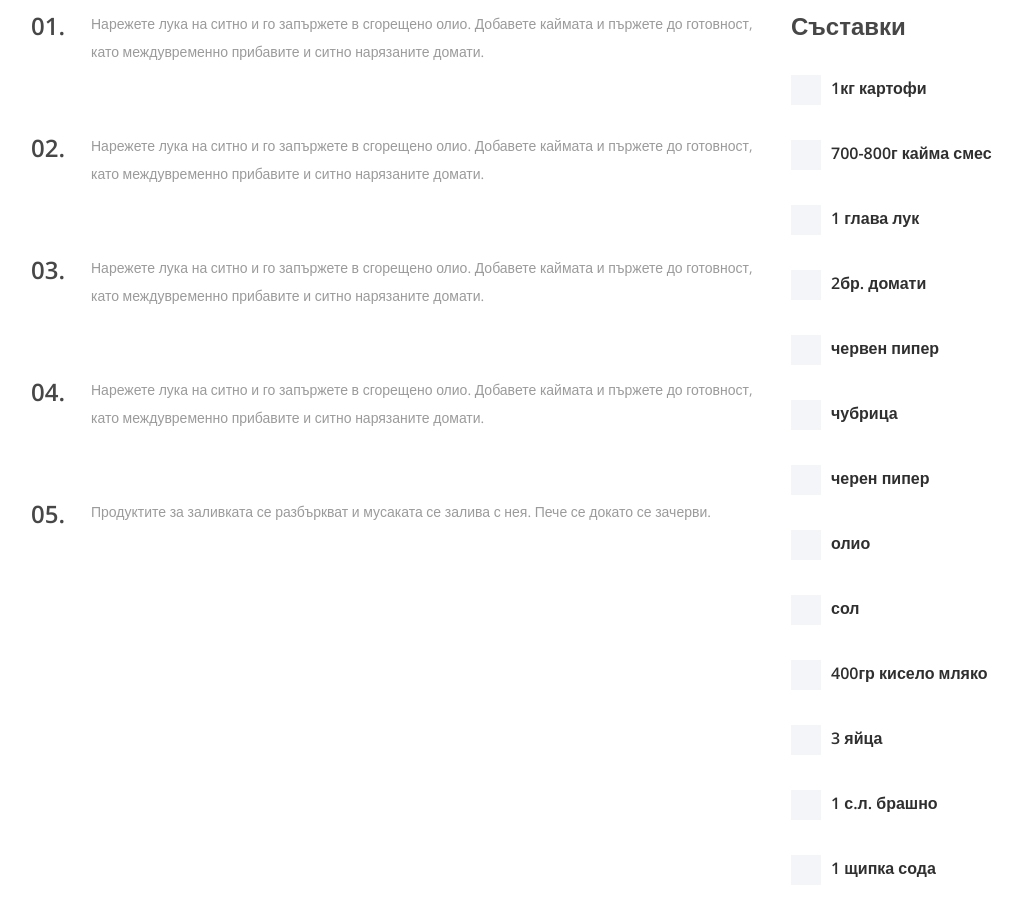
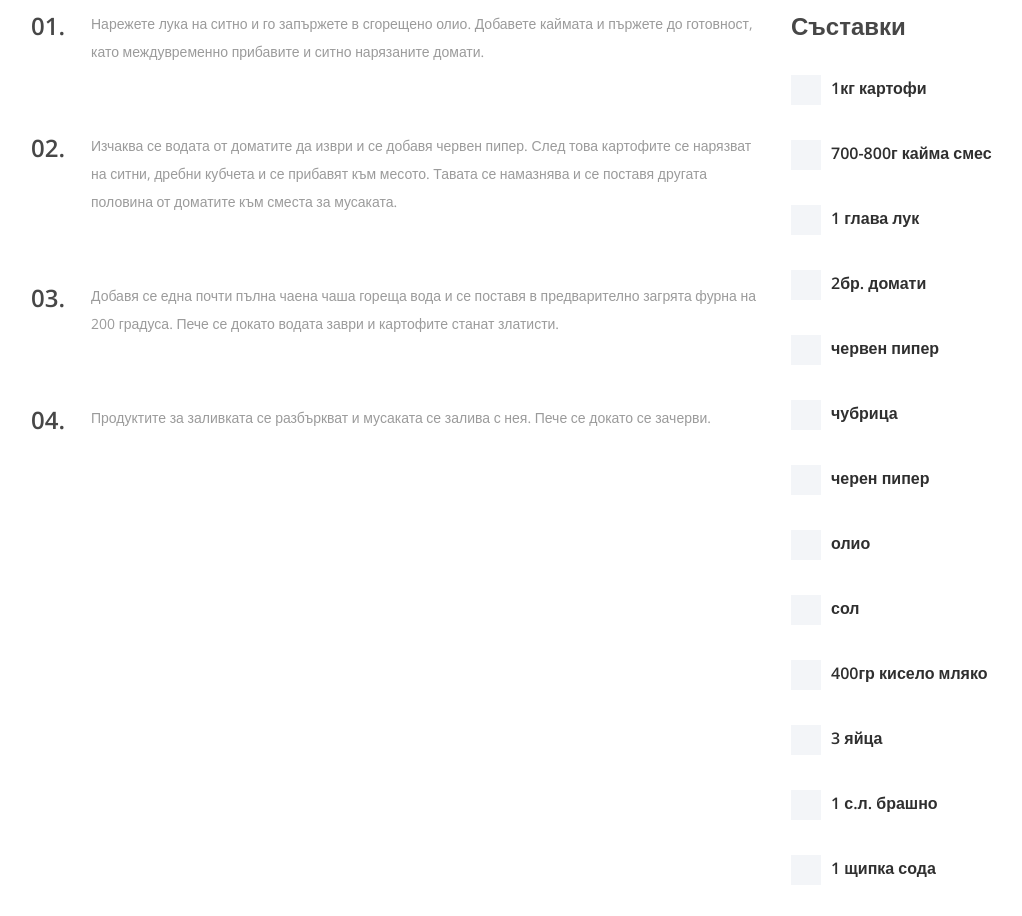
Before and after one commit to kiro-777/seo, a plain HTML site: page musaka.html in a window 1280 px wide. Shown: the part 1360-2276 px from the top of the page, without its empty margins (54-1076 px from the left). Drawn offline with nearby package versions, Linux system fonts and the light colour scheme.

Commit message:
Add new text to musaka

```diff
--- a/musaka.html
+++ b/musaka.html
@@ -176,21 +176,17 @@
                         <!-- Single Preparation Step -->
                         <div class="single-preparation-step d-flex">
                             <h4>02.</h4>
-                            <p>Нарежете лука на ситно и го запържете в сгорещено олио. Добавете каймата и пържете до готовност, като междувременно прибавите и ситно нарязаните домати.</p>
+                            <p>Изчаква се водата от доматите да изври и се добавя червен пипер. След това картофите се нарязват на ситни, дребни кубчета и се прибавят към месото. Тавата се намазнява
+                            и се поставя другата половина от доматите към сместа за мусаката.</p>
                         </div>
                         <!-- Single Preparation Step -->
                         <div class="single-preparation-step d-flex">
                             <h4>03.</h4>
-                            <p>Нарежете лука на ситно и го запържете в сгорещено олио. Добавете каймата и пържете до готовност, като междувременно прибавите и ситно нарязаните домати.</p>
+                            <p>Добавя се една почти пълна чаена чаша гореща вода и се поставя в предварително загрята фурна на 200 градуса. Пече се докато водата заври и картофите станат златисти.</p>
                         </div>
                         <!-- Single Preparation Step -->
                         <div class="single-preparation-step d-flex">
                             <h4>04.</h4>
-                            <p>Нарежете лука на ситно и го запържете в сгорещено олио. Добавете каймата и пържете до готовност, като междувременно прибавите и ситно нарязаните домати.</p>
-                        </div>
-                        <!-- Single Preparation Step -->
-                        <div class="single-preparation-step d-flex">
-                            <h4>05.</h4>
                             <p>Продуктите за заливката се разбъркват и мусаката се залива с нея. Пече се докато се зачерви. </p>
                         </div>
                     </div>
```
